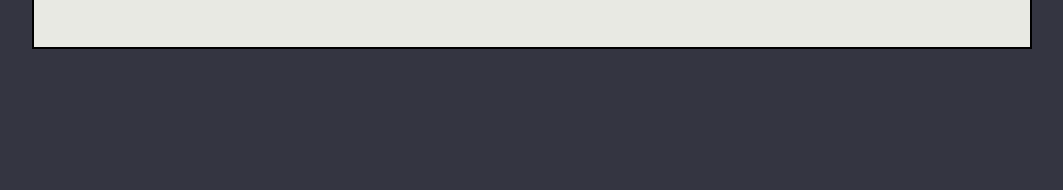
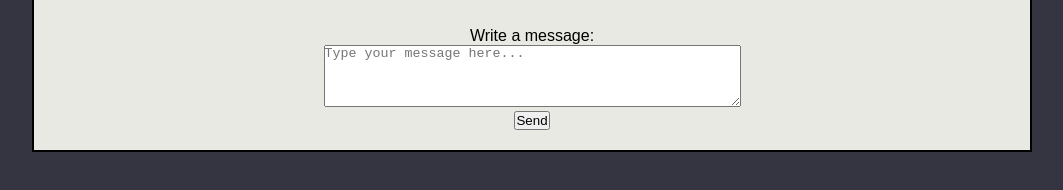
Before and after one commit to moezchroufa/mysite4f, a plain HTML site: page index.html in a window 1280 px wide. Shown: the part 1335-1525 px from the top of the page, without its empty margins (108-1171 px from the left). Before the commit the page ends 1424 px from the top, so only its background shows below. Drawn offline with Linux system fonts and the light colour scheme.

Commit message:
send msg

```diff
--- a/index.html
+++ b/index.html
@@ -317,7 +317,7 @@ img[src="angela.jpg"] {
 
 
   <div id="header">
-    <a href="#"><img src="https://cdn.jsdelivr.net/gh/simple-icons/simple-icons/icons/facebook.svg" alt="Facebook" />Facebook</a>
+    <a href="https://www.facebook.com/"><img src="https://cdn.jsdelivr.net/gh/simple-icons/simple-icons/icons/facebook.svg" alt="Facebook" />Facebook</a>
     <a href="https://www.instagram.com/moezcsphile/"><img src="https://cdn.jsdelivr.net/gh/simple-icons/simple-icons/icons/instagram.svg" alt="Instagram" />Instagram</a>
     <a href="#"><img src="https://cdn.jsdelivr.net/gh/simple-icons/simple-icons/icons/youtube.svg" alt="YouTube" />YouTube</a>
     <a href="#"><img src="https://cdn.jsdelivr.net/gh/simple-icons/simple-icons/icons/github.svg" alt="GitHub" />GitHub</a>
@@ -343,6 +343,7 @@ img[src="angela.jpg"] {
 </div>
 </div>
 
+
       <hr />
 
       <p>What you’re seeing now are the people who inspired me to become who I am today.
@@ -364,6 +365,12 @@ img[src="angela.jpg"] {
 </div>
 
 
+<div class="message-box">
+    <label for="message">Write a message:</label><br />
+    <textarea id="message" name="message" rows="4" cols="50" placeholder="Type your message here..."></textarea><br />
+    <button onclick="sendMessage()">Send</button>
+</div>
+
 
   </div>
 
@@ -377,6 +384,8 @@ img[src="angela.jpg"] {
   <!-- Audio element -->
   <audio id="moaning" src="8694-moan-earrape.mp3" preload="auto"></audio>
   <audio id="farting" src="proud-fart-288263.mp3" preload="auto"></audio>
+
+
   <script>
   const sound1 = document.getElementById('moaning');
   const sound2 = document.getElementById('farting');
@@ -433,6 +442,20 @@ function loopPenguin() {
 }
 
 
+
+ function sendMessage() {
+    const message = document.getElementById('message').value;
+
+    fetch('http://localhost:9696/api/send-message', {
+      method: 'POST',
+      headers: { 'Content-Type': 'application/json' },
+      body: JSON.stringify({ message })
+    });
+  }
+
+
+
+
 setInterval(loopPenguin, 30000);
 
 // Initial trigger
```
